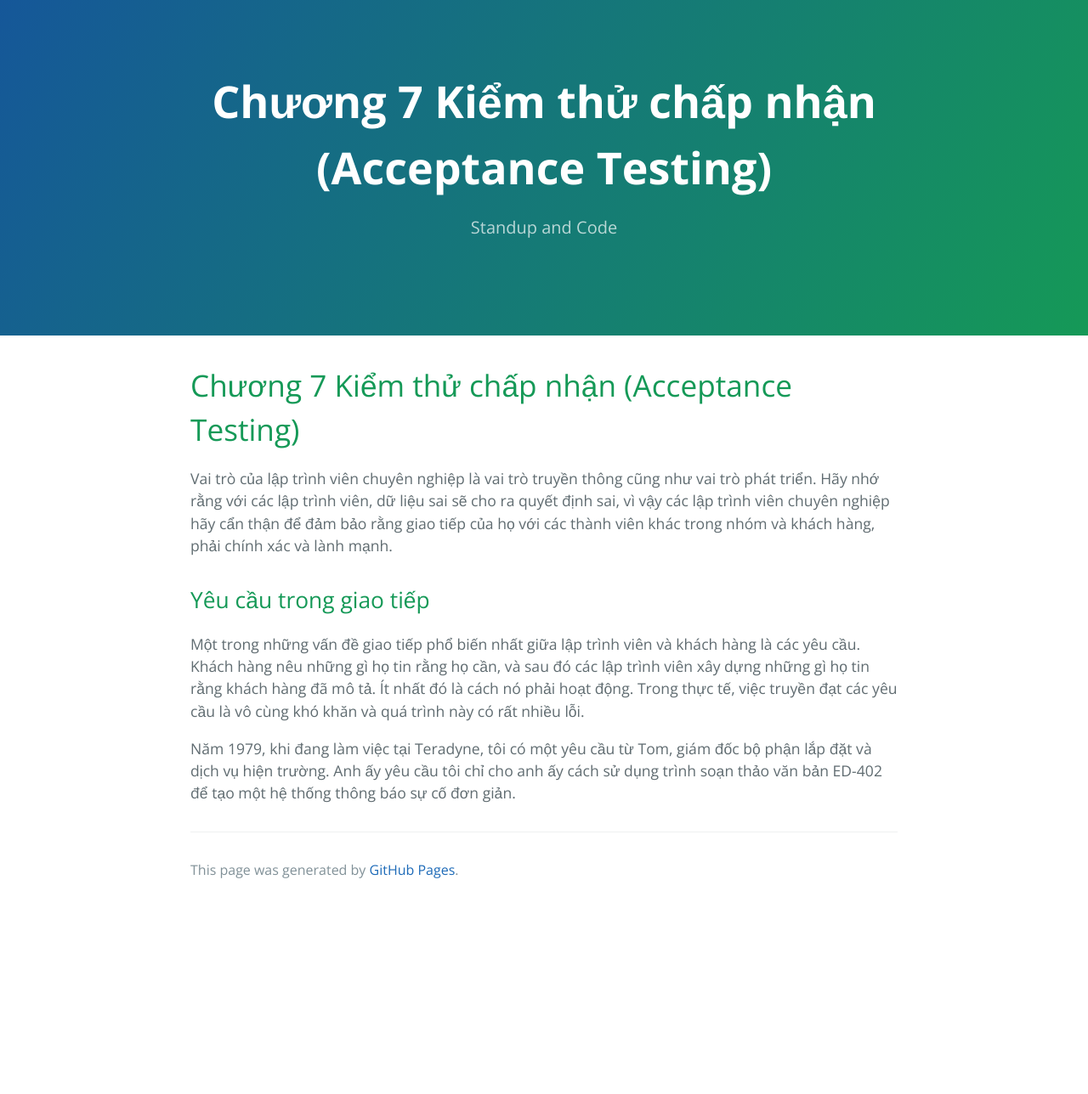
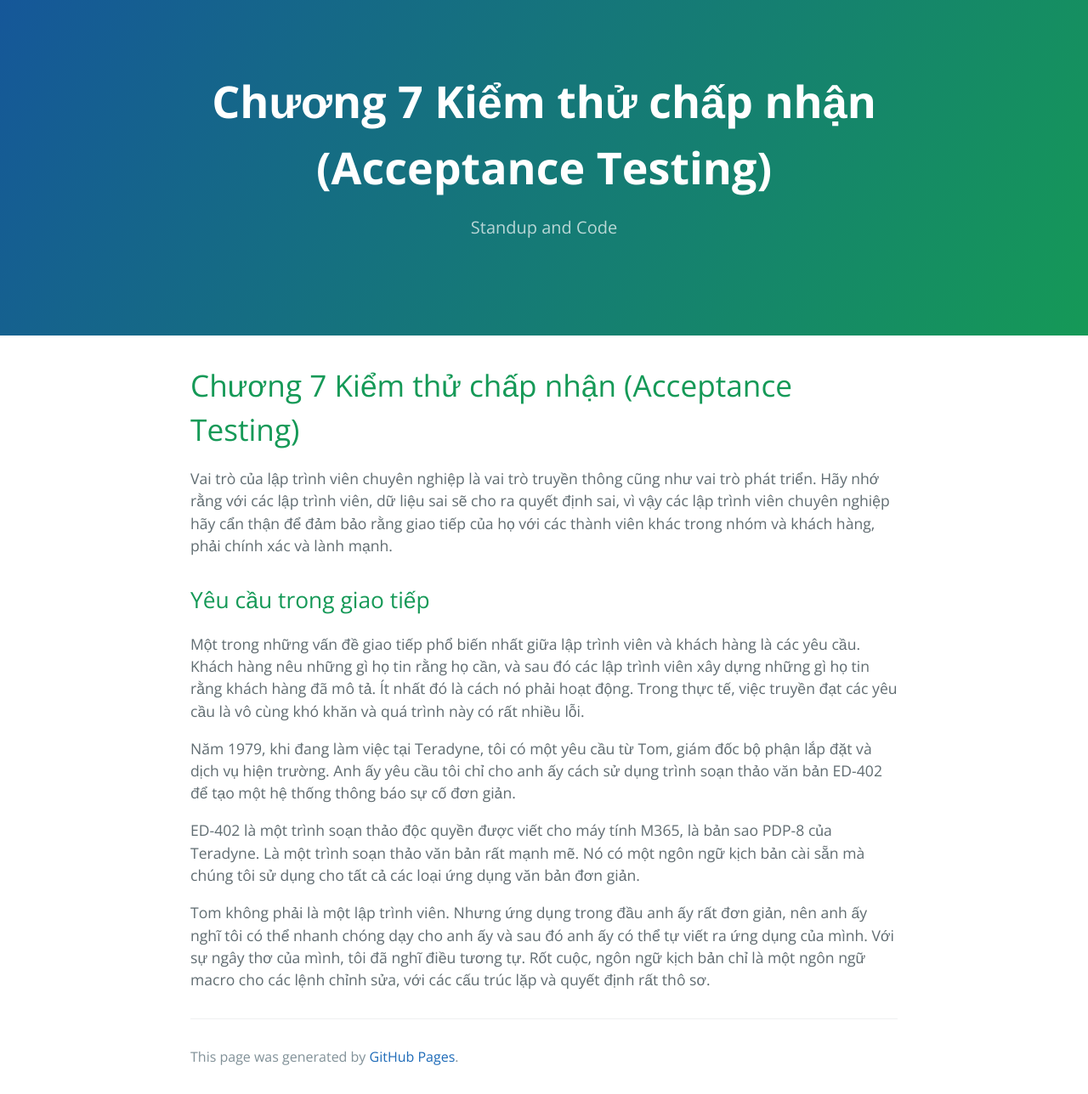
Before and after one commit to HaiBV/haibv.github.io, a Jekyll site: the page built from clean-coder/chapter-7-acceptance-testing.md, in a window 1280 px wide. Shown: the whole page at 85% size. Built offline with Jekyll 4.4.1, drawn with Linux system fonts in a browser that asks for light colours; our own code applies the rules of GitHub Pages for plain Markdown files; before the commit the page ends 1068 px from its top, so only the background shows below that.

Commit message:
Book - The Clean Coder - Chapter 7 - Acceptance Testing

```diff
--- a/clean-coder/chapter-7-acceptance-testing.md
+++ b/clean-coder/chapter-7-acceptance-testing.md
@@ -11,3 +11,7 @@ Vai trò của lập trình viên chuyên nghiệp là vai trò truyền thông
 Một trong những vấn đề giao tiếp phổ biến nhất giữa lập trình viên và khách hàng là các yêu cầu. Khách hàng nêu những gì họ tin rằng họ cần, và sau đó các lập trình viên xây dựng những gì họ tin rằng khách hàng đã mô tả. Ít nhất đó là cách nó phải hoạt động. Trong thực tế, việc truyền đạt các yêu cầu là vô cùng khó khăn và quá trình này có rất nhiều lỗi.
 
 Năm 1979, khi đang làm việc tại Teradyne, tôi có một yêu cầu từ Tom, giám đốc bộ phận lắp đặt và dịch vụ hiện trường. Anh ấy yêu cầu tôi chỉ cho anh ấy cách sử dụng trình soạn thảo văn bản ED-402 để tạo một hệ thống thông báo sự cố đơn giản.
+
+ED-402 là một trình soạn thảo độc quyền được viết cho máy tính M365, là bản sao PDP-8 của Teradyne. Là một trình soạn thảo văn bản rất mạnh mẽ. Nó có một ngôn ngữ kịch bản cài sẵn mà chúng tôi sử dụng cho tất cả các loại ứng dụng văn bản đơn giản.
+
+Tom không phải là một lập trình viên. Nhưng ứng dụng trong đầu anh ấy rất đơn giản, nên anh ấy nghĩ tôi có thể nhanh chóng dạy cho anh ấy và sau đó anh ấy có thể tự viết ra ứng dụng của mình. Với sự ngây thơ của mình, tôi đã nghĩ điều tương tự. Rốt cuộc, ngôn ngữ kịch bản chỉ là một ngôn ngữ macro cho các lệnh chỉnh sửa, với các cấu trúc lặp và quyết định rất thô sơ.
```
